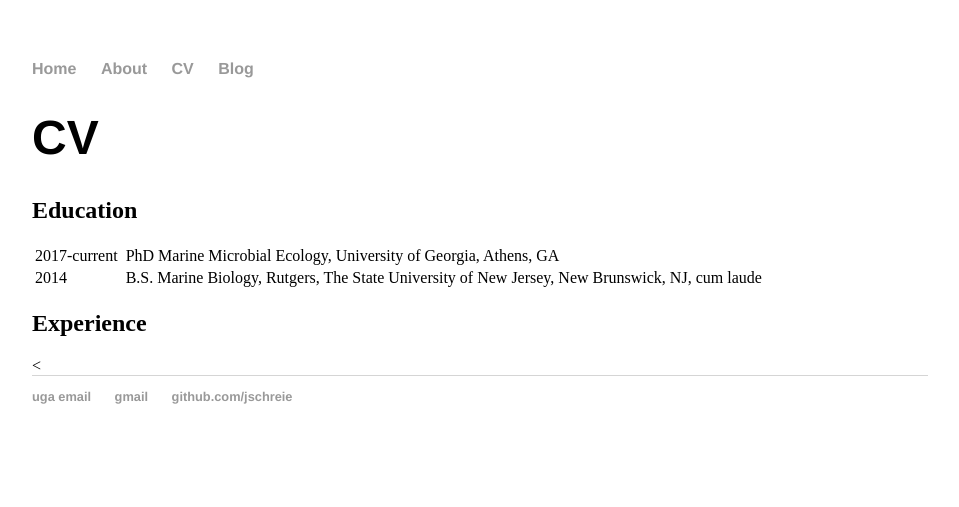
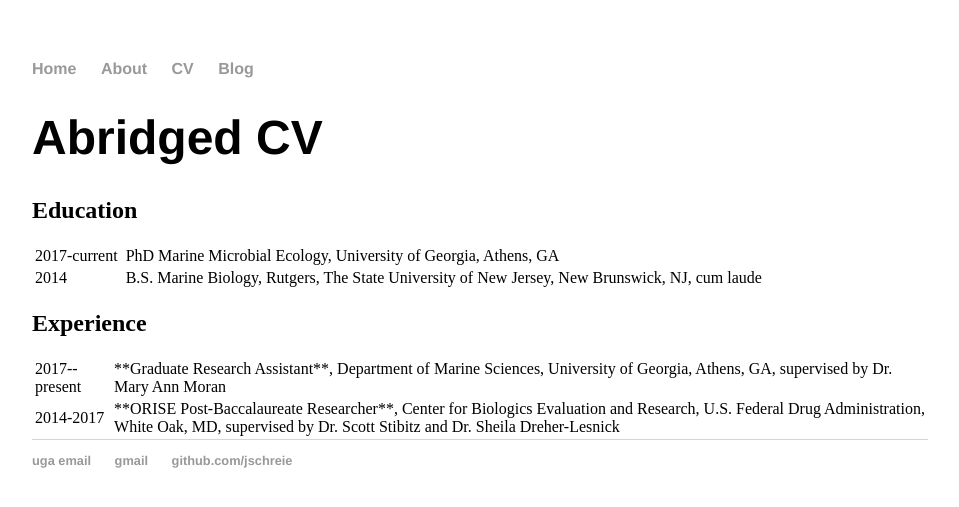
Before and after one commit to jschreie/jschreie.github.io, a Jekyll site: the page built from cv/index.html, in a window 1280 px wide. Shown: the top 507 px of the page, without its empty margins (160-1119 px from the left). Built offline with Jekyll 4.4.1, drawn with Linux system fonts in a browser that asks for light colours.

Commit message:
Update index.html

```diff
--- a/cv/index.html
+++ b/cv/index.html
@@ -1,6 +1,6 @@
 ---
 layout: default
-title: CV
+title: Abridged CV
 ---
 
 <h1>{{ page.title }}</h1>
@@ -23,4 +23,15 @@
 <h2> Experience </h2>
 <table>
  <tbody>
-  <
+  <tr>
+   <td> 2017--present </td>
+   <td> </td>
+   <td> **Graduate Research Assistant**, Department of Marine Sciences, University of Georgia, Athens, GA, supervised by Dr. Mary Ann Moran </td>
+  </tr>
+  <tr>
+   <td> 2014-2017 </td>
+   <td> </td>
+   <td> **ORISE Post-Baccalaureate Researcher**, Center for Biologics Evaluation and Research, U.S. Federal Drug Administration, White Oak, MD, supervised by Dr. Scott Stibitz and Dr. Sheila Dreher-Lesnick </td>
+  </tr>
+ </tbody>
+</table>
```
